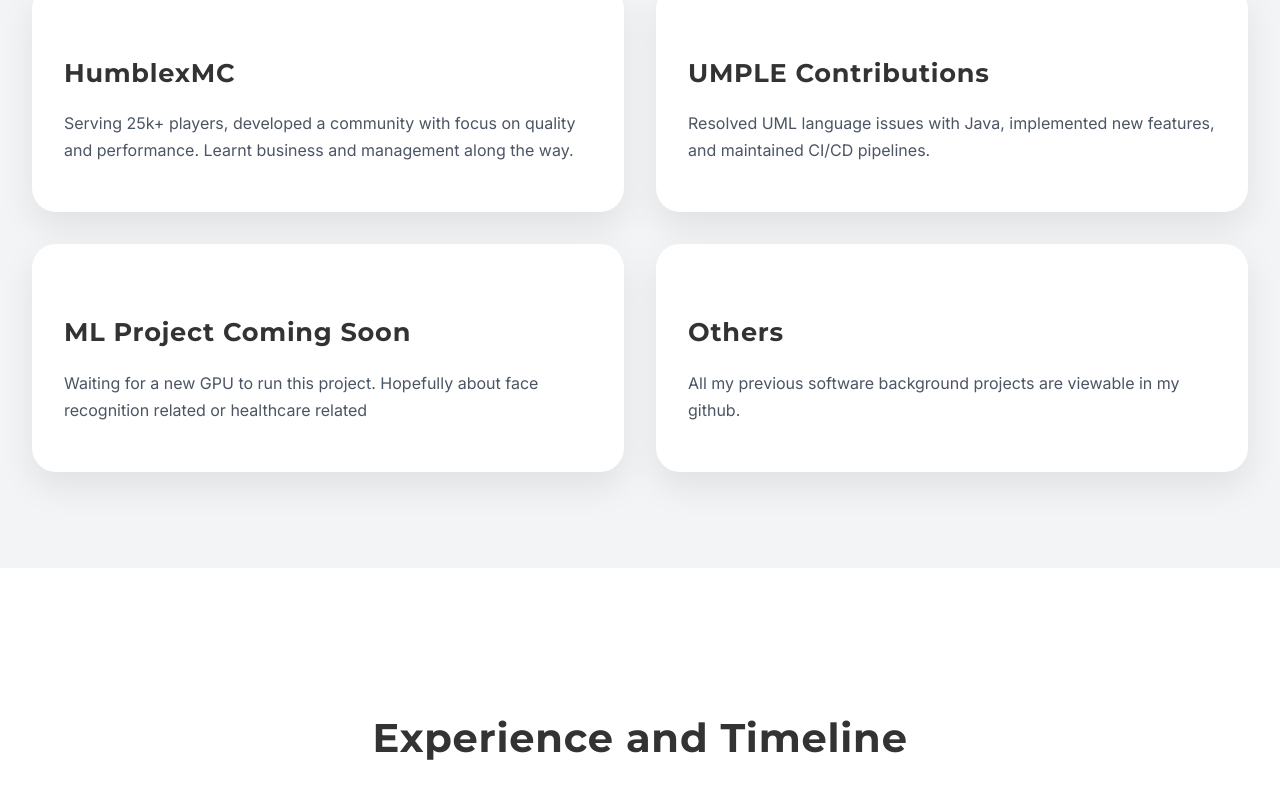
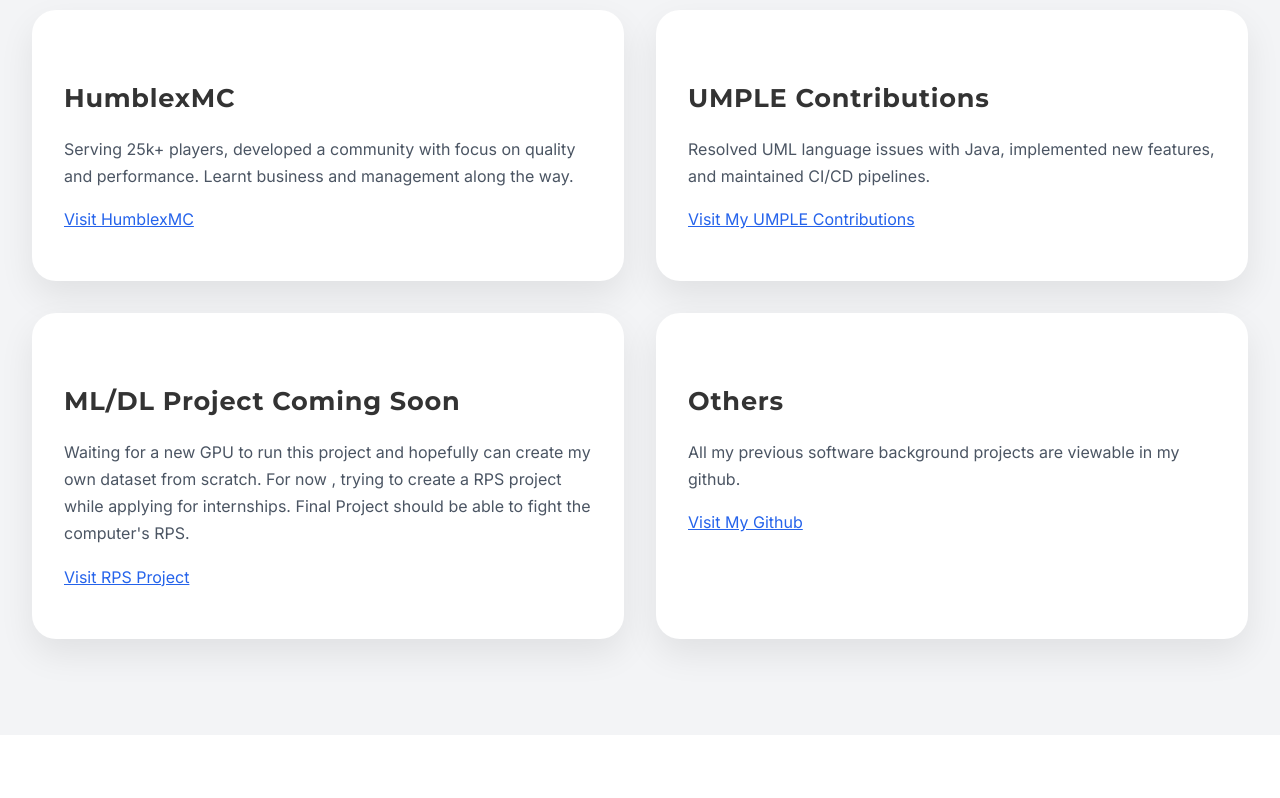
Before and after one commit to AxelTWC/axeltwc.github.io, a React (Create React App) app in the folder my-app/: page / in a window 1280 px wide. Shown: the part 1994-2792 px from the top of the page. Built offline with nearby package versions, Linux system fonts and the light colour scheme.

Commit message:
Update With Proper AI Project

```diff
--- a/my-app/src/App.css
+++ b/my-app/src/App.css
@@ -252,6 +252,14 @@
   display: grid;
   grid-template-columns: 1fr;
   gap: 2rem;
+}
+
+.project-link {
+  display: inline-block;
+  position: relative;
+  z-index: 10;
+  color: #2563eb; /* optional: make it look like a link */
+  text-decoration: underline;
 }
 
 @media(min-width: 768px) {
--- a/my-app/src/App.js
+++ b/my-app/src/App.js
@@ -72,6 +72,8 @@
           <br></br>
           - Confidence | Persistence | Resilience -
           <br></br> Rise And Shine For Your Real Eyes To Realize The Paradise
+          <br></br>--------------------------------------------------
+          <br></br><b> To employers: I am currently looking for ML/DL internships. <br></br>Projects will for now be lightweight and limited on this field as I am switching fields. This is why I am willing to take on challenges, I'ma be honest and blunt, I may apply for roles without prior knowledge but would love to use an opportunity to grow with the team too.</b>
         </p>
         <div className="hero-buttons">
           <a href="#contact" className="hero-btn slide-in">Drop A Message</a>
@@ -106,18 +108,58 @@
           <div className="card">
             <h4>HumblexMC</h4>
             <p>Serving 25k+ players, developed a community with focus on quality and performance. Learnt business and management along the way.</p>
+            <p>
+            <a
+              href="https://humblex.net"
+              target="_blank"
+              rel="noreferrer"
+              className="project-link"
+            >
+              Visit HumblexMC
+            </a>
+          </p>
           </div>
           <div className="card">
             <h4>UMPLE Contributions</h4>
             <p>Resolved UML language issues with Java, implemented new features, and maintained CI/CD pipelines.</p>
+            <p>
+            <a
+              href="https://github.com/umple/umple/issues?q=involves%3AAxelTWC+sort%3Acreated-asc+"
+              target="_blank"
+              rel="noreferrer"
+              className="project-link"
+            >
+              Visit My UMPLE Contributions
+            </a>
+          </p>
           </div>
           <div className="card">
-            <h4>ML Project Coming Soon</h4>
-            <p>Waiting for a new GPU to run this project. Hopefully about face recognition related or healthcare related</p>
+            <h4>ML/DL Project Coming Soon</h4>
+            <p>Waiting for a new GPU to run this project and hopefully can create my own dataset from scratch. For now , trying to create a RPS project while applying for internships. Final Project should be able to fight the computer's RPS.</p>
+          <p>
+            <a
+              href="https://github.com/AxelTWC/RPS-PJ"
+              target="_blank"
+              rel="noreferrer"
+              className="project-link"
+            >
+              Visit RPS Project
+            </a>
+          </p>
           </div>
           <div className="card">
             <h4>Others</h4>
             <p>All my previous software background projects are viewable in my github.</p>
+            <p>
+            <a
+              href="https://github.com/AxelTWC"
+              target="_blank"
+              rel="noreferrer"
+              className="project-link"
+            >
+              Visit My Github
+            </a>
+          </p>
           </div>
         </div>
       </section>
```
Also changed, not shown: 1 other file (tests, documents, lock files or other folders).
